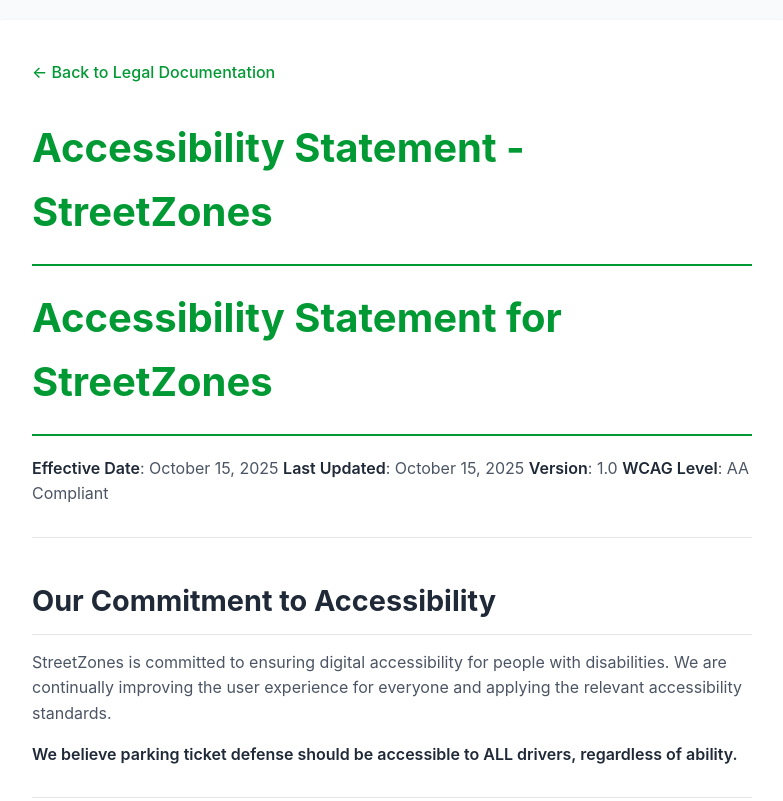
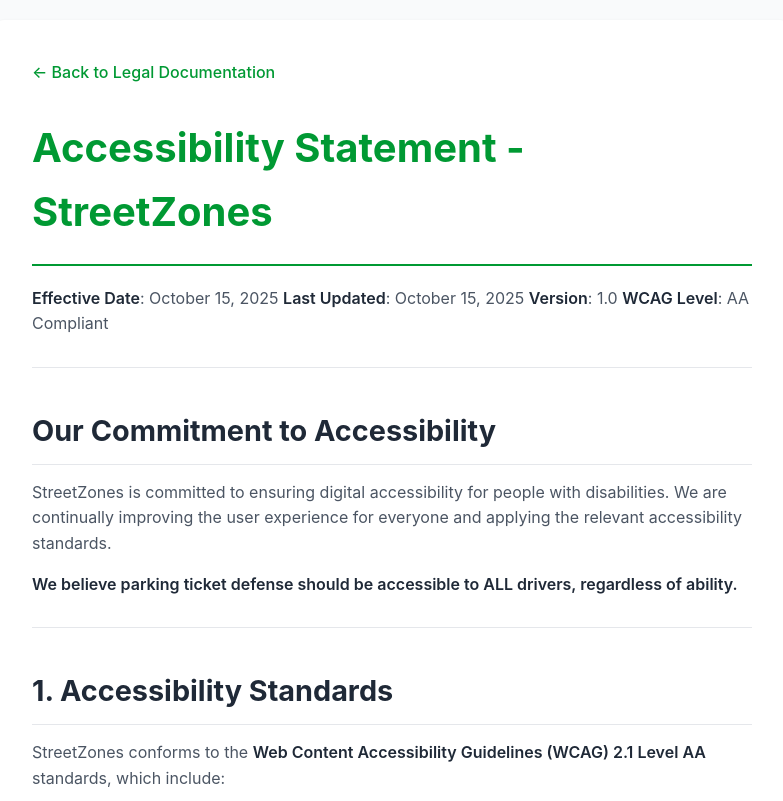
Before and after one commit to Bill-A/streetzones-legal, a plain HTML site: page accessibility.html in a window 1280 px wide. Shown: the top 801 px of the page, without its empty margins (248-1031 px from the left). Drawn offline with Linux system fonts and the light colour scheme.

Commit message:
Mod: Name Branding

```diff
--- a/accessibility.html
+++ b/accessibility.html
@@ -33,8 +33,6 @@
 <header id="title-block-header">
 <h1 class="title">Accessibility Statement - StreetZones</h1>
 </header>
-<h1 id="accessibility-statement-for-streetzone">Accessibility Statement
-for StreetZones</h1>
 <p><strong>Effective Date</strong>: October 15, 2025 <strong>Last
 Updated</strong>: October 15, 2025 <strong>Version</strong>: 1.0
 <strong>WCAG Level</strong>: AA Compliant</p>
```
Also changed, not shown: index.html (+1 -1 lines).
